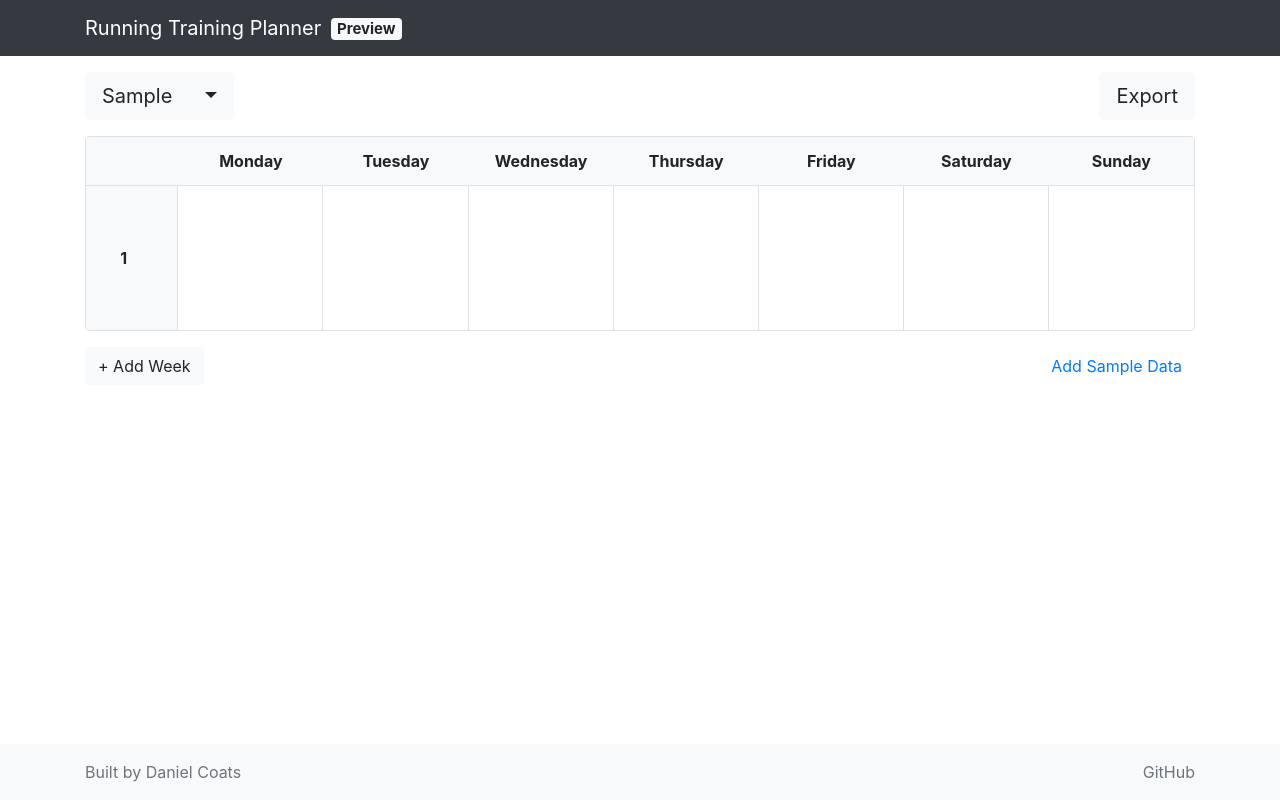
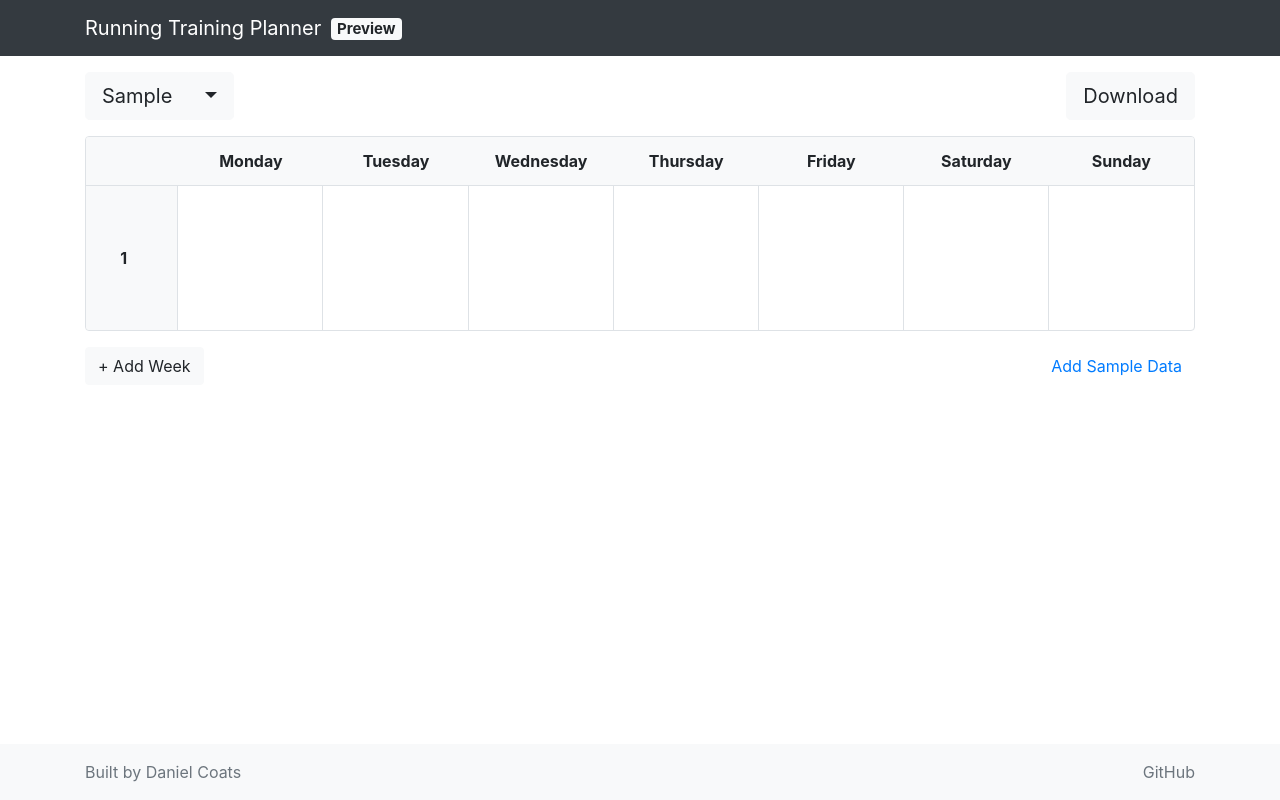
Before and after one commit to danielcoats/training-planner, a React (Create React App) app: page / in a window 1280 px wide. Both pictures are taken after typing "Sample" into the empty fields and a click on the button "Create". Built offline with nearby package versions, Linux system fonts and the light colour scheme; some icons are missing.

Commit message:
Update strings

```diff
--- a/src/components/ActionBar.tsx
+++ b/src/components/ActionBar.tsx
@@ -94,7 +94,7 @@ export function ActionBar({ plan }: ActionBarProps) {
         </Col>
         <Col className="d-flex justify-content-end">
           <Button variant="light" size="lg" onClick={() => exportAsJson()}>
-            Export
+            Download
           </Button>
         </Col>
       </Row>
--- a/src/components/EmptyState.tsx
+++ b/src/components/EmptyState.tsx
@@ -69,7 +69,7 @@ export function EmptyState() {
             className="mt-2"
             variant="link"
             onClick={() => openFilePicker()}>
-            Import from file
+            Open from file
           </Button>
           <input
             type="file"
```
